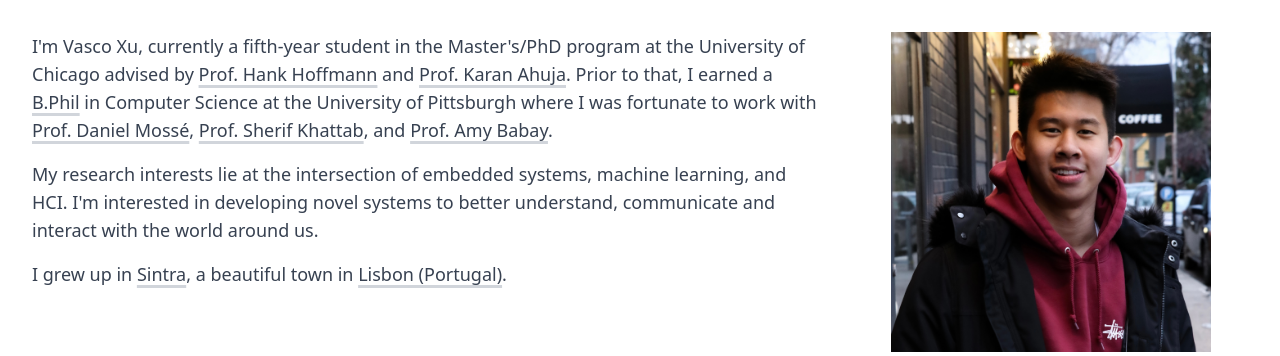
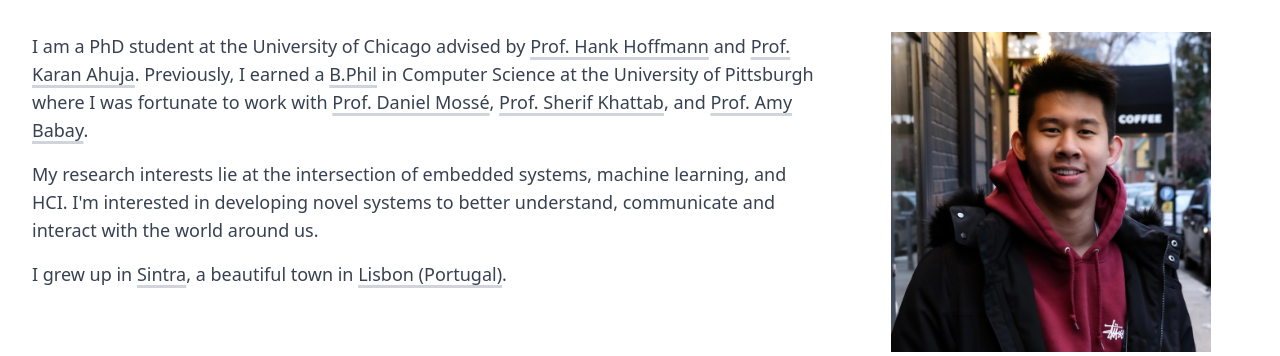
Before and after one commit to VascoXu/Personal-Homepage, a Flask app: page / in a window 1280 px wide. Shown: the part 88-444 px from the top of the page. Run offline with Flask 3, Linux system fonts and the light colour scheme; style sheets or scripts are compiled from the project's sources.

Commit message:
Updated description

```diff
--- a/build/index.html
+++ b/build/index.html
@@ -37,8 +37,8 @@
 <!-- Description -->
 <div class="md:w-3/4 lg:w-2/3">
   <p class="text-lg text-gray-700 mb-4">
-    I'm Vasco Xu, currently a fifth-year student in the Master's/PhD program at the University of Chicago advised by <a href="https://people.cs.uchicago.edu/~hankhoffmann/" target="_blank" class="link-gray">Prof. Hank Hoffmann</a> and <a href="https://karan-ahuja.com/" target="_blank" class="link-gray">Prof. Karan Ahuja</a>.
-    Prior to that, I earned a <a href="https://www.frederickhonors.pitt.edu/academics/bachelor-philosophy-bphil-degree" target="_blank" class="link-gray">B.Phil</a> in Computer Science at the University of Pittsburgh where I was fortunate to work with
+    I am a PhD student at the University of Chicago advised by <a href="https://people.cs.uchicago.edu/~hankhoffmann/" target="_blank" class="link-gray">Prof. Hank Hoffmann</a> and <a href="https://karan-ahuja.com/" target="_blank" class="link-gray">Prof. Karan Ahuja</a>.
+    Previously, I earned a <a href="https://www.frederickhonors.pitt.edu/academics/bachelor-philosophy-bphil-degree" target="_blank" class="link-gray">B.Phil</a> in Computer Science at the University of Pittsburgh where I was fortunate to work with
     <a href="https://people.cs.pitt.edu/~mosse/personal.shtml" target="_blank" class="link-gray">Prof. Daniel Mossé</a>, <a href="https://people.cs.pitt.edu/~skhattab/" target="_blank" class="link-gray">Prof. Sherif Khattab</a>, and
     <a href="https://sites.pitt.edu/~babay/" target="_blank" class="link-gray">Prof. Amy Babay</a>.
   </p>
--- a/templates/index.html
+++ b/templates/index.html
@@ -15,8 +15,8 @@
 <!-- Description -->
 <div class="md:w-3/4 lg:w-2/3">
   <p class="text-lg text-gray-700 mb-4">
-    I'm Vasco Xu, currently a fifth-year student in the Master's/PhD program at the University of Chicago advised by <a href="https://people.cs.uchicago.edu/~hankhoffmann/" target="_blank" class="link-gray">Prof. Hank Hoffmann</a> and <a href="https://karan-ahuja.com/" target="_blank" class="link-gray">Prof. Karan Ahuja</a>.
-    Prior to that, I earned a <a href="https://www.frederickhonors.pitt.edu/academics/bachelor-philosophy-bphil-degree" target="_blank" class="link-gray">B.Phil</a> in Computer Science at the University of Pittsburgh where I was fortunate to work with
+    I am a PhD student at the University of Chicago advised by <a href="https://people.cs.uchicago.edu/~hankhoffmann/" target="_blank" class="link-gray">Prof. Hank Hoffmann</a> and <a href="https://karan-ahuja.com/" target="_blank" class="link-gray">Prof. Karan Ahuja</a>.
+    Previously, I earned a <a href="https://www.frederickhonors.pitt.edu/academics/bachelor-philosophy-bphil-degree" target="_blank" class="link-gray">B.Phil</a> in Computer Science at the University of Pittsburgh where I was fortunate to work with
     <a href="https://people.cs.pitt.edu/~mosse/personal.shtml" target="_blank" class="link-gray">Prof. Daniel Mossé</a>, <a href="https://people.cs.pitt.edu/~skhattab/" target="_blank" class="link-gray">Prof. Sherif Khattab</a>, and
     <a href="https://sites.pitt.edu/~babay/" target="_blank" class="link-gray">Prof. Amy Babay</a>.
   </p>
```
